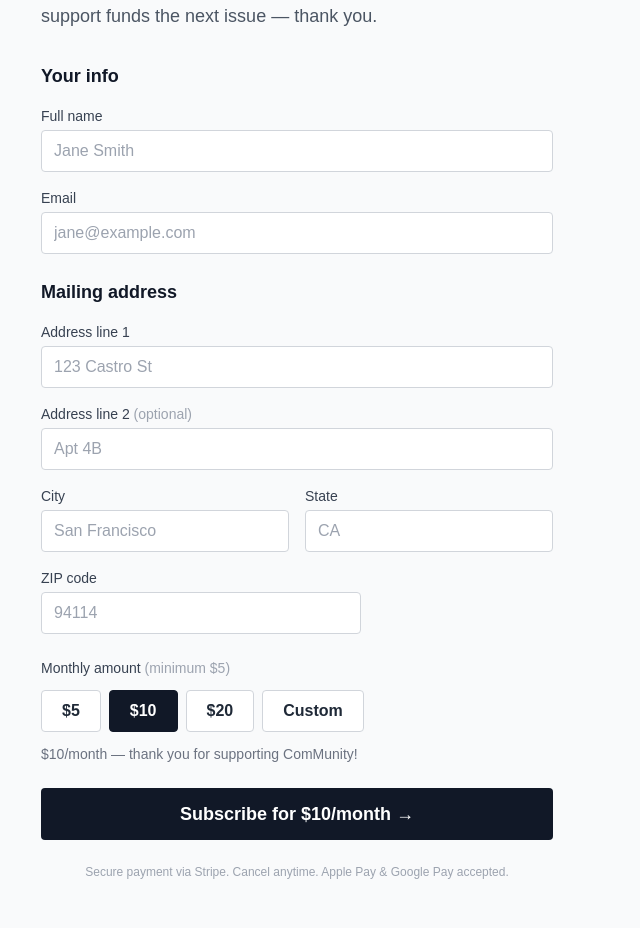
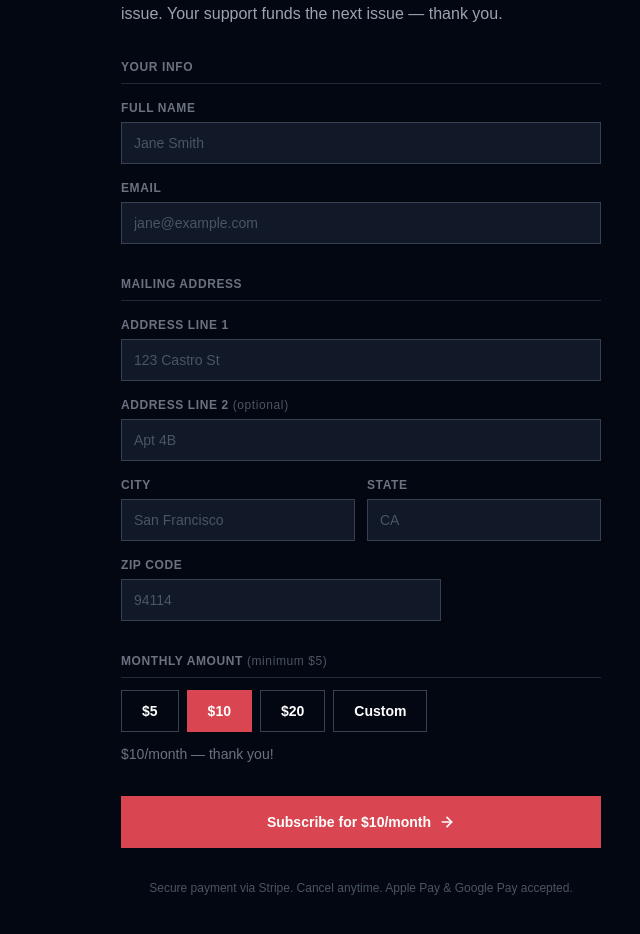
Before and after one commit to slooops/community-zine, a Next.js app: page /subscribe in a window 1280 px wide. Shown: the part 170-1104 px from the top of the page, without its empty margins (279-919 px from the left). Built offline with nearby package versions, Linux system fonts and the light colour scheme.

Commit message:
overhauled subscribe page

```diff
--- a/src/app/read/page.tsx
+++ b/src/app/read/page.tsx
@@ -1,6 +1,7 @@
 import dynamic from 'next/dynamic';
 import Link from 'next/link';
 import { ArrowRight } from 'lucide-react';
+import { btnPrimary } from '@/components/Button';
 
 const MagazineViewer = dynamic(() => import('@/components/MagazineViewer'), { ssr: false });
 
@@ -17,10 +18,7 @@ export default function ReadPage() {
         <Link href="/">
           <img src="/seal-white-sm.png" alt="ComMunity" className="h-7 opacity-90" />
         </Link>
-        <Link
-          href="/subscribe"
-          className="bg-[#D94550] text-white font-semibold px-3 py-1.5 text-xs hover:bg-[#c23a46] transition flex items-center gap-1.5"
-        >
+        <Link href="/subscribe" className={`${btnPrimary} px-3 py-1.5 text-xs`}>
           Get Print Copy <ArrowRight size={12} strokeWidth={2.5} />
         </Link>
       </header>
--- a/src/app/subscribe/page.tsx
+++ b/src/app/subscribe/page.tsx
@@ -1,29 +1,34 @@
 import Link from 'next/link';
+import { ArrowUpRight } from 'lucide-react';
 import SubscribeForm from '@/components/SubscribeForm';
 
 export const metadata = {
   title: 'Subscribe — ComMunity Magazine',
-  description: 'Subscribe to ComMunity and get SF\'s transit magazine delivered to your door.',
+  description: "Subscribe to ComMunity and get SF's transit magazine delivered to your door.",
 };
 
 export default function SubscribePage() {
   return (
-    <div className="min-h-screen bg-gray-50">
-      <header className="bg-gray-900 text-white px-4 py-3">
-        <div className="max-w-2xl mx-auto flex items-center justify-between">
-          <Link href="/" className="font-bold text-lg tracking-tight">ComMunity</Link>
-          <Link href="/read" className="text-sm text-gray-300 hover:text-white transition">
-            Read free online ↗
-          </Link>
-        </div>
+    <div className="min-h-screen bg-gray-950">
+      {/* Header — matches /read */}
+      <header className="flex items-center justify-between px-4 py-2.5 bg-gray-900 border-b border-gray-800">
+        <Link href="/">
+          <img src="/seal-white-sm.png" alt="ComMunity" className="h-7 opacity-90" />
+        </Link>
+        <Link
+          href="/read"
+          className="text-xs font-semibold text-gray-400 hover:text-white transition flex items-center gap-1"
+        >
+          Read free online <ArrowUpRight size={12} strokeWidth={2.5} />
+        </Link>
       </header>
 
-      <main className="max-w-2xl mx-auto px-4 py-12">
+      <main className="max-w-lg mx-auto px-4 py-12">
         <div className="mb-8">
-          <h1 className="text-3xl font-bold text-gray-900 mb-2">
-            Get ComMunity in your mailbox
+          <h1 className="text-3xl font-bold text-white mb-3">
+            Get <em>COMMUNITY</em> in your mailbox
           </h1>
-          <p className="text-gray-600 text-lg">
+          <p className="text-gray-400 text-base leading-relaxed">
             Subscribe for $5/month (or more!) and we&apos;ll mail you each print issue.
             Your support funds the next issue — thank you.
           </p>
--- a/src/components/AmountSelector.tsx
+++ b/src/components/AmountSelector.tsx
@@ -1,6 +1,7 @@
 'use client';
 
 import { useState } from 'react';
+import { inputClass } from './Button';
 
 const PRESETS = [5, 10, 20];
 
@@ -30,22 +31,25 @@ export default function AmountSelector({ value, onChange }: Props) {
     }
   };
 
+  const presetBase =
+    'px-5 py-2.5 rounded-none border font-semibold text-sm transition';
+  const presetActive = 'bg-[#D94550] text-white border-[#D94550]';
+  const presetInactive =
+    'bg-transparent text-white border-gray-700 hover:border-gray-400';
+
   return (
     <div className="space-y-3">
-      <label className="block text-sm font-medium text-gray-700">
-        Monthly amount <span className="text-gray-400">(minimum $5)</span>
-      </label>
+      <p className="text-xs font-semibold text-gray-500 uppercase tracking-wider pb-2 border-b border-gray-800">
+        Monthly amount{' '}
+        <span className="normal-case font-normal text-gray-600">(minimum $5)</span>
+      </p>
       <div className="flex flex-wrap gap-2">
         {PRESETS.map((d) => (
           <button
             key={d}
             type="button"
             onClick={() => selectPreset(d)}
-            className={`px-5 py-2 rounded border font-semibold transition ${
-              !custom && selectedDollars === d
-                ? 'bg-gray-900 text-white border-gray-900'
-                : 'bg-white text-gray-800 border-gray-300 hover:border-gray-500'
-            }`}
+            className={`${presetBase} ${!custom && selectedDollars === d ? presetActive : presetInactive}`}
           >
             ${d}
           </button>
@@ -57,11 +61,7 @@ export default function AmountSelector({ value, onChange }: Props) {
             setInputVal('');
             onChange(500);
           }}
-          className={`px-5 py-2 rounded border font-semibold transition ${
-            custom
-              ? 'bg-gray-900 text-white border-gray-900'
-              : 'bg-white text-gray-800 border-gray-300 hover:border-gray-500'
-          }`}
+          className={`${presetBase} ${custom ? presetActive : presetInactive}`}
         >
           Custom
         </button>
@@ -69,23 +69,23 @@ export default function AmountSelector({ value, onChange }: Props) {
 
       {custom && (
         <div className="flex items-center gap-2">
-          <span className="text-gray-500 text-lg">$</span>
+          <span className="text-gray-500">$</span>
           <input
             type="number"
             min={5}
-            placeholder="Enter amount"
+            placeholder="Amount"
             value={inputVal}
             onChange={handleCustomChange}
-            className="w-32 border border-gray-300 rounded px-3 py-2 focus:outline-none focus:ring-2 focus:ring-gray-900"
+            className={`${inputClass} w-32`}
             autoFocus
           />
-          <span className="text-gray-500">/month</span>
+          <span className="text-gray-500 text-sm">/month</span>
         </div>
       )}
 
       {!custom && (
         <p className="text-sm text-gray-500">
-          ${selectedDollars}/month — thank you for supporting ComMunity!
+          ${selectedDollars}/month — thank you!
         </p>
       )}
     </div>
--- /dev/null
+++ b/src/components/Button.tsx
@@ -0,0 +1,44 @@
+'use client';
+
+import { forwardRef } from 'react';
+
+// Shared base classes — zero border radius, consistent sizing
+export const btnPrimary =
+  'inline-flex items-center justify-center gap-2 rounded-none bg-[#D94550] text-white font-semibold text-sm px-5 py-3 hover:bg-[#c23a46] disabled:opacity-40 transition';
+
+export const btnDark =
+  'inline-flex items-center justify-center gap-2 rounded-none bg-gray-900 text-white font-semibold text-sm px-5 py-3 hover:bg-gray-700 disabled:opacity-40 transition';
+
+export const btnOutline =
+  'inline-flex items-center justify-center gap-2 rounded-none border border-white text-white font-semibold text-sm px-5 py-3 hover:bg-white hover:text-gray-900 disabled:opacity-40 transition';
+
+export const btnOutlineDark =
+  'inline-flex items-center justify-center gap-2 rounded-none border border-gray-600 text-white font-semibold text-sm px-5 py-3 hover:border-white disabled:opacity-40 transition';
+
+// Shared input class
+export const inputClass =
+  'w-full rounded-none border border-gray-700 bg-gray-900 text-white placeholder:text-gray-600 px-3 py-2.5 text-sm focus:outline-none focus:border-[#D94550] transition';
+
+interface ButtonProps extends React.ButtonHTMLAttributes<HTMLButtonElement> {
+  variant?: 'primary' | 'dark' | 'outline' | 'outlineDark';
+}
+
+const variantMap = {
+  primary: btnPrimary,
+  dark: btnDark,
+  outline: btnOutline,
+  outlineDark: btnOutlineDark,
+};
+
+const Button = forwardRef<HTMLButtonElement, ButtonProps>(
+  ({ variant = 'primary', className = '', children, ...props }, ref) => {
+    return (
+      <button ref={ref} className={`${variantMap[variant]} ${className}`} {...props}>
+        {children}
+      </button>
+    );
+  },
+);
+Button.displayName = 'Button';
+
+export default Button;
--- a/src/components/SubscribeForm.tsx
+++ b/src/components/SubscribeForm.tsx
@@ -1,7 +1,9 @@
 'use client';
 
 import { useState } from 'react';
+import { ArrowRight } from 'lucide-react';
 import AmountSelector from './AmountSelector';
+import Button, { inputClass } from './Button';
 
 interface FormState {
   name: string;
@@ -14,6 +16,9 @@ interface FormState {
   amountCents: number;
 }
 
+const labelClass = 'block text-xs font-semibold text-gray-500 uppercase tracking-wider mb-1.5';
+const sectionHead = 'text-xs font-semibold text-gray-500 uppercase tracking-wider pb-2 border-b border-gray-800';
+
 export default function SubscribeForm() {
   const [form, setForm] = useState<FormState>({
     name: '',
@@ -23,7 +28,7 @@ export default function SubscribeForm() {
     city: '',
     state: '',
     zip: '',
-    amountCents: 1000, // default $10
+    amountCents: 1000,
   });
   const [loading, setLoading] = useState(false);
   const [error, setError] = useState<string | null>(null);
@@ -61,7 +66,6 @@ export default function SubscribeForm() {
 
       const data = await res.json();
       if (!res.ok) throw new Error(data.error ?? 'Something went wrong');
-
       window.location.href = data.url;
     } catch (err: unknown) {
       setError(err instanceof Error ? err.message : 'Something went wrong. Please try again.');
@@ -70,28 +74,28 @@ export default function SubscribeForm() {
   };
 
   return (
-    <form onSubmit={handleSubmit} className="space-y-6 max-w-lg w-full">
+    <form onSubmit={handleSubmit} className="space-y-8 w-full">
       {/* Personal info */}
       <div className="space-y-4">
-        <h2 className="text-lg font-semibold text-gray-900">Your info</h2>
+        <p className={sectionHead}>Your info</p>
         <div>
-          <label className="block text-sm font-medium text-gray-700 mb-1">Full name</label>
+          <label className={labelClass}>Full name</label>
           <input
             required
             value={form.name}
             onChange={set('name')}
-            className="w-full border border-gray-300 rounded px-3 py-2 focus:outline-none focus:ring-2 focus:ring-gray-900"
+            className={inputClass}
             placeholder="Jane Smith"
           />
         </div>
         <div>
-          <label className="block text-sm font-medium text-gray-700 mb-1">Email</label>
+          <label className={labelClass}>Email</label>
           <input
             required
             type="email"
             value={form.email}
             onChange={set('email')}
-            className="w-full border border-gray-300 rounded px-3 py-2 focus:outline-none focus:ring-2 focus:ring-gray-900"
+            className={inputClass}
             placeholder="jane@example.com"
           />
         </div>
@@ -99,58 +103,59 @@ export default function SubscribeForm() {
 
       {/* Mailing address */}
       <div className="space-y-4">
-        <h2 className="text-lg font-semibold text-gray-900">Mailing address</h2>
+        <p className={sectionHead}>Mailing address</p>
         <div>
-          <label className="block text-sm font-medium text-gray-700 mb-1">Address line 1</label>
+          <label className={labelClass}>Address line 1</label>
           <input
             required
             value={form.line1}
             onChange={set('line1')}
-            className="w-full border border-gray-300 rounded px-3 py-2 focus:outline-none focus:ring-2 focus:ring-gray-900"
+            className={inputClass}
             placeholder="123 Castro St"
           />
         </div>
         <div>
-          <label className="block text-sm font-medium text-gray-700 mb-1">
-            Address line 2 <span className="text-gray-400">(optional)</span>
+          <label className={labelClass}>
+            Address line 2{' '}
+            <span className="normal-case font-normal text-gray-600">(optional)</span>
           </label>
           <input
             value={form.line2}
             onChange={set('line2')}
-            className="w-full border border-gray-300 rounded px-3 py-2 focus:outline-none focus:ring-2 focus:ring-gray-900"
+            className={inputClass}
             placeholder="Apt 4B"
           />
         </div>
-        <div className="grid grid-cols-2 gap-4">
+        <div className="grid grid-cols-2 gap-3">
           <div className="col-span-2 sm:col-span-1">
-            <label className="block text-sm font-medium text-gray-700 mb-1">City</label>
+            <label className={labelClass}>City</label>
             <input
               required
               value={form.city}
               onChange={set('city')}
-              className="w-full border border-gray-300 rounded px-3 py-2 focus:outline-none focus:ring-2 focus:ring-gray-900"
+              className={inputClass}
               placeholder="San Francisco"
             />
           </div>
           <div>
-            <label className="block text-sm font-medium text-gray-700 mb-1">State</label>
+            <label className={labelClass}>State</label>
             <input
               required
               value={form.state}
               onChange={set('state')}
               maxLength={2}
-              className="w-full border border-gray-300 rounded px-3 py-2 focus:outline-none focus:ring-2 focus:ring-gray-900 uppercase"
+              className={`${inputClass} uppercase`}
               placeholder="CA"
             />
           </div>
         </div>
         <div className="max-w-xs">
-          <label className="block text-sm font-medium text-gray-700 mb-1">ZIP code</label>
+          <label className={labelClass}>ZIP code</label>
           <input
             required
             value={form.zip}
             onChange={set('zip')}
-            className="w-full border border-gray-300 rounded px-3 py-2 focus:outline-none focus:ring-2 focus:ring-gray-900"
+            className={inputClass}
             placeholder="94114"
             maxLength={10}
           />
@@ -163,18 +168,21 @@ export default function SubscribeForm() {
         onChange={(cents) => setForm((f) => ({ ...f, amountCents: cents }))}
       />
 
-      {error && <p className="text-red-600 text-sm">{error}</p>}
+      {error && <p className="text-[#D94550] text-sm">{error}</p>}
 
-      <button
+      <Button
         type="submit"
         disabled={loading}
-        className="w-full bg-gray-900 text-white font-semibold py-3 rounded hover:bg-gray-700 disabled:opacity-50 transition text-lg"
+        className="w-full py-4 text-base"
       >
-        {loading ? 'Redirecting to checkout…' : `Subscribe for $${(form.amountCents / 100).toFixed(0)}/month →`}
-      </button>
+        {loading
+          ? 'Redirecting to checkout…'
+          : `Subscribe for $${(form.amountCents / 100).toFixed(0)}/month`}
+        {!loading && <ArrowRight size={16} strokeWidth={2.5} />}
+      </Button>
 
-      <p className="text-xs text-gray-400 text-center">
-        Secure payment via Stripe. Cancel anytime. Apple Pay & Google Pay accepted.
+      <p className="text-xs text-gray-600 text-center">
+        Secure payment via Stripe. Cancel anytime. Apple Pay &amp; Google Pay accepted.
       </p>
     </form>
   );
```
Also changed, not shown: src/app/page.tsx (+6 -14 lines).
